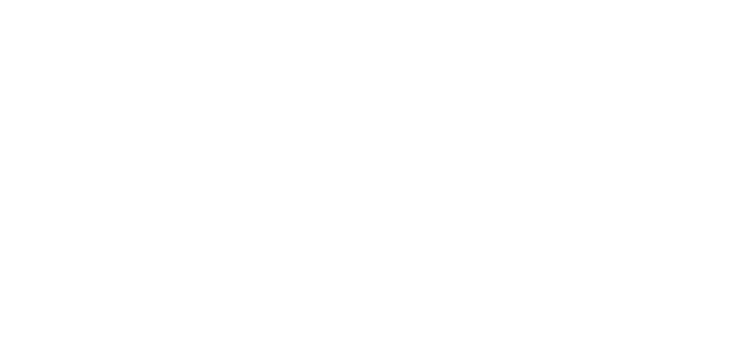
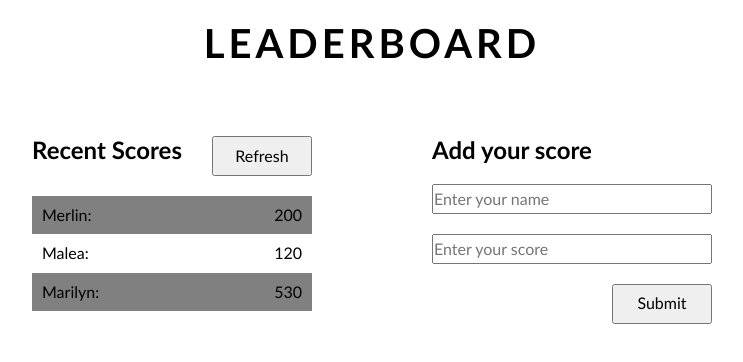
Before and after one commit to Marlyn-Mayienga/LeaderBoard, a website built with webpack: page src/index.html in a window 1280 px wide. Shown: the whole page, without its empty margins (268-1011 px from the left). Built offline with nearby package versions, Linux system fonts and the light colour scheme.

Commit message:
setup basic html and css

```diff
--- a/src/index.html
+++ b/src/index.html
@@ -1,11 +1,44 @@
+<!DOCTYPE html>
 <html lang="en">
 <head>
     <meta charset="UTF-8">
     <meta http-equiv="X-UA-Compatible" content="IE=edge">
     <meta name="viewport" content="width=device-width, initial-scale=1.0">
-    <title>Document</title>
+    <link rel="preconnect" href="https://fonts.googleapis.com" />
+    <link rel="preconnect" href="https://fonts.gstatic.com" crossorigin />
+    <link
+      rel="stylesheet"
+      href="https://cdnjs.cloudflare.com/ajax/libs/normalize/8.0.1/normalize.min.css"
+      integrity="sha512-NhSC1YmyruXifcj/KFRWoC561YpHpc5Jtzgvbuzx5VozKpWvQ+4nXhPdFgmx8xqexRcpAglTj9sIBWINXa8x5w=="
+      crossorigin="anonymous"
+      referrerpolicy="no-referrer"
+    />
+   <link rel="stylesheet" href="styles.css" />
+   <title>LeaderBoard</title>
 </head>
 <body>
+    <h1>LEADERBOARD</h1>
 
+  <main class="main">
+
+    <div class="list-container">
+      <div class="list-header">
+        <h2>Recent Scores</h2>
+        <button type="button" id="refresh-button" class="button">Refresh</button>
+      </div>
+      <ul class="scores-list"></ul>
+    </div>
+
+    <div class="form-container">
+      <h2>Add your score</h2>
+      <form action="#">
+        <input type="text" class="score-input" id="name-input" placeholder="Enter your name">
+        <input type="text" class="score-input" id="score-input" placeholder="Enter your score">
+        <button type="submit" id="submit-button">Submit</button>
+      </form>
+    </div>
+
+  </main>
+  <script type="module" src="./index.js"></script>
 </body>
 </html>
--- a/src/index.js
+++ b/src/index.js
@@ -0,0 +1,30 @@
+import './styles.css';
+import STORE from './modules/store.js';
+
+const { v4: uuidv4 } = require('uuid');
+
+const pieces = [
+  {
+    name: 'Merlin',
+    score: '200',
+    id: uuidv4(),
+  },
+
+  {
+    name: 'Malea',
+    score: '120',
+    id: uuidv4(),
+  },
+
+  {
+    name: 'Marilyn',
+    score: '530',
+    id: uuidv4(),
+  },
+];
+
+const init = () => {
+  pieces.forEach((piece) => STORE.getScoreList(piece));
+};
+
+init();
--- /dev/null
+++ b/src/modules/store.js
@@ -0,0 +1,21 @@
+export default class STORE {
+    static getScoreList = (piece) => {
+      const scoresList = document.querySelector('.scores-list');
+
+      const listedPiece = document.createElement('li');
+      listedPiece.classList.add('listed-piece');
+      listedPiece.dataset.id = piece.id;
+
+      const pieceName = document.createElement('p');
+      pieceName.classList.add('piece-name');
+      pieceName.textContent = `${piece.name}:`;
+
+      const pieceScore = document.createElement('p');
+      pieceScore.classList.add('piece-score');
+      pieceScore.textContent = piece.score;
+
+      scoresList.appendChild(listedPiece);
+      listedPiece.appendChild(pieceName);
+      listedPiece.appendChild(pieceScore);
+    }
+}
--- /dev/null
+++ b/src/styles.css
@@ -0,0 +1,103 @@
+* {
+  margin: 0;
+  padding: 0;
+  box-sizing: border-box;
+}
+
+body {
+  background-color: white;
+  color: black;
+  font-family: 'Gill Sans', 'Gill Sans MT', Calibri, 'Trebuchet MS', sans-serif;
+}
+
+main {
+  display: flex;
+  justify-content: space-around;
+  margin: auto;
+  max-width: 800px;
+}
+
+h1 {
+  width: fit-content;
+  margin: auto;
+  margin-bottom: 40px;
+  font-size: 40px;
+  letter-spacing: 4px;
+  padding: 20px;
+}
+
+form {
+  display: flex;
+  flex-direction: column;
+  margin-top: 20px;
+  gap: 20px;
+}
+
+form input {
+  width: 100%;
+  height: 30px;
+}
+
+button {
+  width: 100px;
+  height: 40px;
+  margin-left: auto;
+}
+
+.list-container {
+  min-width: 300px;
+  padding: 10px;
+}
+
+.list-header {
+  display: flex;
+  justify-content: space-between;
+  margin-bottom: 20px;
+}
+
+.scores-list {
+  list-style: none;
+}
+
+.scores-list li {
+  display: flex;
+  justify-content: space-between;
+  padding: 10px;
+  background-color: white;
+  color: black;
+}
+
+.scores-list li:nth-child(odd) {
+  background-color: grey;
+  color: black;
+}
+
+.form-container {
+  min-width: 300px;
+  padding: 10px;
+}
+
+@media only screen and (max-width: 768px) {
+  h1 {
+    font-size: 30px;
+  }
+
+  main {
+    flex-direction: column-reverse;
+    justify-content: center;
+    align-items: center;
+    margin: auto;
+    gap: 20px;
+  }
+
+  .form-container {
+    border-bottom: white solid 2px;
+    padding-bottom: 30px;
+  }
+
+  .form-container,
+  .list-container {
+    width: 100%;
+    max-width: 400px;
+  }
+}
```
Also changed, not shown: package.json (+23 -3 lines), src/modules/score.js (added, +9 -0 lines), .eslintrc.json, .github/linters.yml, .stylelintrc.json, dist/bundle.js, dist/index.html, 3 other files.
